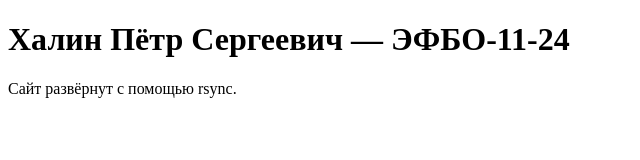
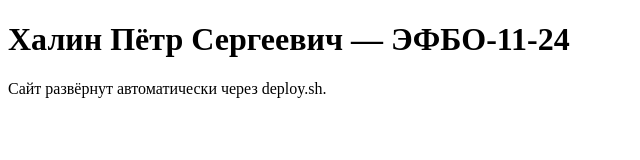
Before and after one commit to pendal4f/devops-course-2026, a plain HTML site: page site/index.html in a window 1280 px wide. Shown: the whole page, without its empty margins (0-640 px from the left). Drawn offline with Linux system fonts and the light colour scheme.

Commit message:
feat: update deployment test page

```diff
--- a/site/index.html
+++ b/site/index.html
@@ -6,6 +6,6 @@
 </head>
 <body>
   <h1>Халин Пётр Сергеевич — ЭФБО-11-24</h1>
-  <p>Сайт развёрнут с помощью rsync.</p>
+  <p>Сайт развёрнут автоматически через deploy.sh.</p>
 </body>
 </html>
```
